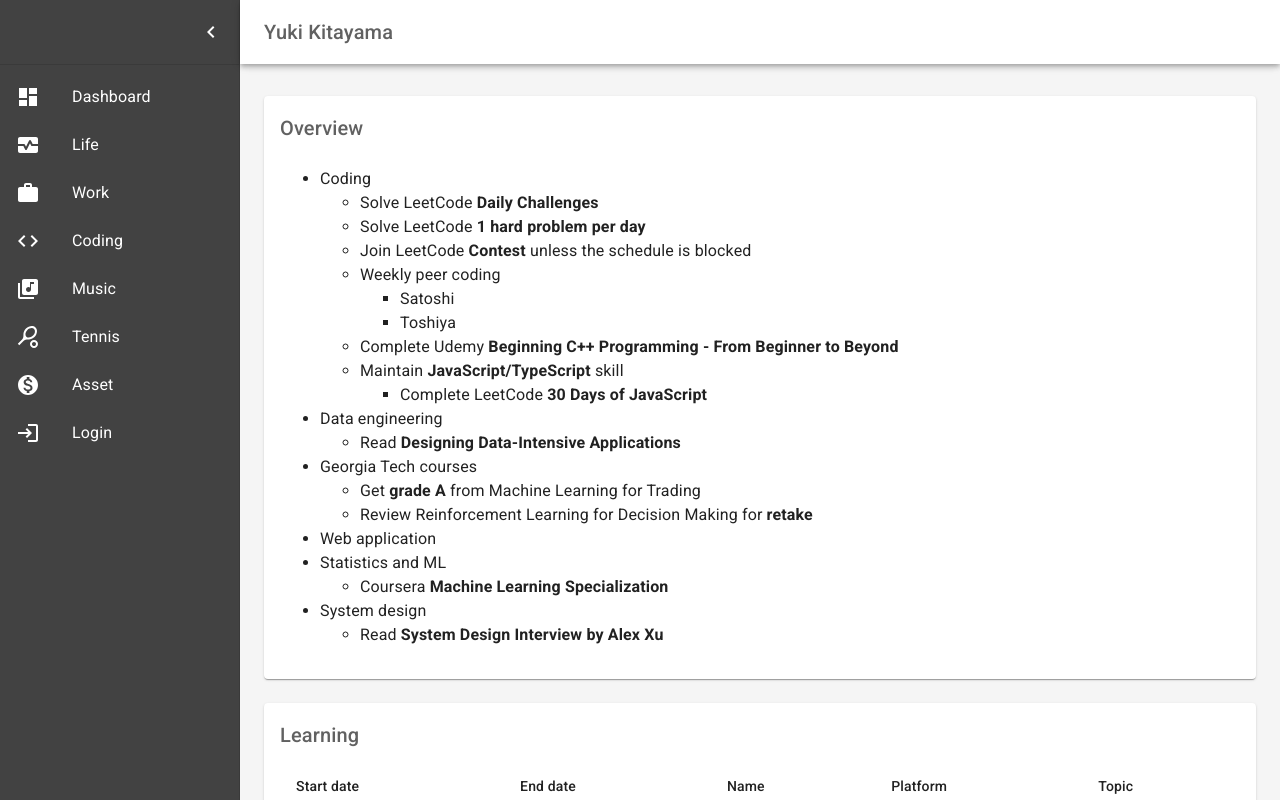
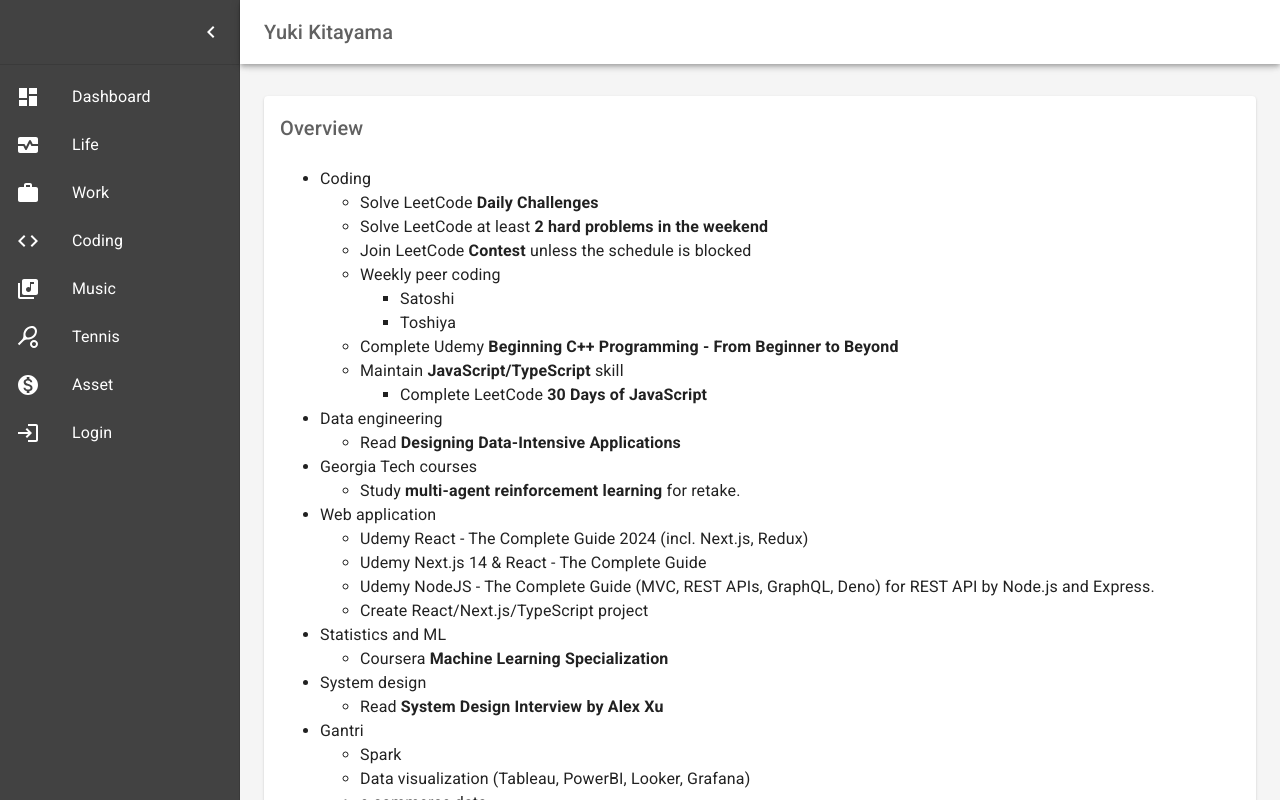
Before and after one commit to yukikitayama/webapp-react-ts, a React (Create React App) app: page /work in a window 1280 px wide. Built offline with nearby package versions, Linux system fonts and the light colour scheme; no server answers.

Commit message:
add Firebase hosting

```diff
--- a/package.json
+++ b/package.json
@@ -17,6 +17,7 @@
     "@types/node": "^16.18.101",
     "@types/react": "^18.3.3",
     "@types/react-dom": "^18.3.0",
+    "firebase": "^10.13.0",
     "react": "^18.3.1",
     "react-dom": "^18.3.1",
     "react-redux": "^9.1.2",
--- a/src/routes/Work.tsx
+++ b/src/routes/Work.tsx
@@ -45,7 +45,7 @@
             Solve LeetCode <b>Daily Challenges</b>
           </li>
           <li>
-            Solve LeetCode <b>1 hard problem per day</b>
+            Solve LeetCode at least <b>2 hard problems in the weekend</b>
           </li>
           <li>
             Join LeetCode <b>Contest</b> unless the schedule is blocked
@@ -83,14 +83,18 @@
         Georgia Tech courses
         <ul>
           <li>
-            Get <b>grade A</b> from Machine Learning for Trading
-          </li>
-          <li>
-            Review Reinforcement Learning for Decision Making for <b>retake</b>
+            Study <b>multi-agent reinforcement learning</b> for retake.
           </li>
         </ul>
       </li>
-      <li>Web application</li>
+      <li>Web application
+        <ul>
+          <li>Udemy React - The Complete Guide 2024 (incl. Next.js, Redux)</li>
+          <li>Udemy Next.js 14 & React - The Complete Guide</li>
+          <li>Udemy NodeJS - The Complete Guide (MVC, REST APIs, GraphQL, Deno) for REST API by Node.js and Express.</li>
+          <li>Create React/Next.js/TypeScript project</li>
+        </ul>
+      </li>
       <li>
         Statistics and ML
         <ul>
@@ -105,6 +109,22 @@
           <li>
             Read <b>System Design Interview by Alex Xu</b>
           </li>
+        </ul>
+      </li>
+      <li>
+        Gantri
+        <ul>
+          <li>Spark</li>
+          <li>Data visualization (Tableau, PowerBI, Looker, Grafana)</li>
+          <li>e-commerce data</li>
+          <li>Manufacturing data</li>
+          <li>MQTT</li>
+        </ul>
+      </li>
+      <li>
+        Curiosity
+        <ul>
+          <li>Bazel (https://bazel.build/start/cpp)</li>
         </ul>
       </li>
     </ul>
```
Also changed, not shown: firebase.json (added), 2 other files (tests, documents, lock files or other folders).
